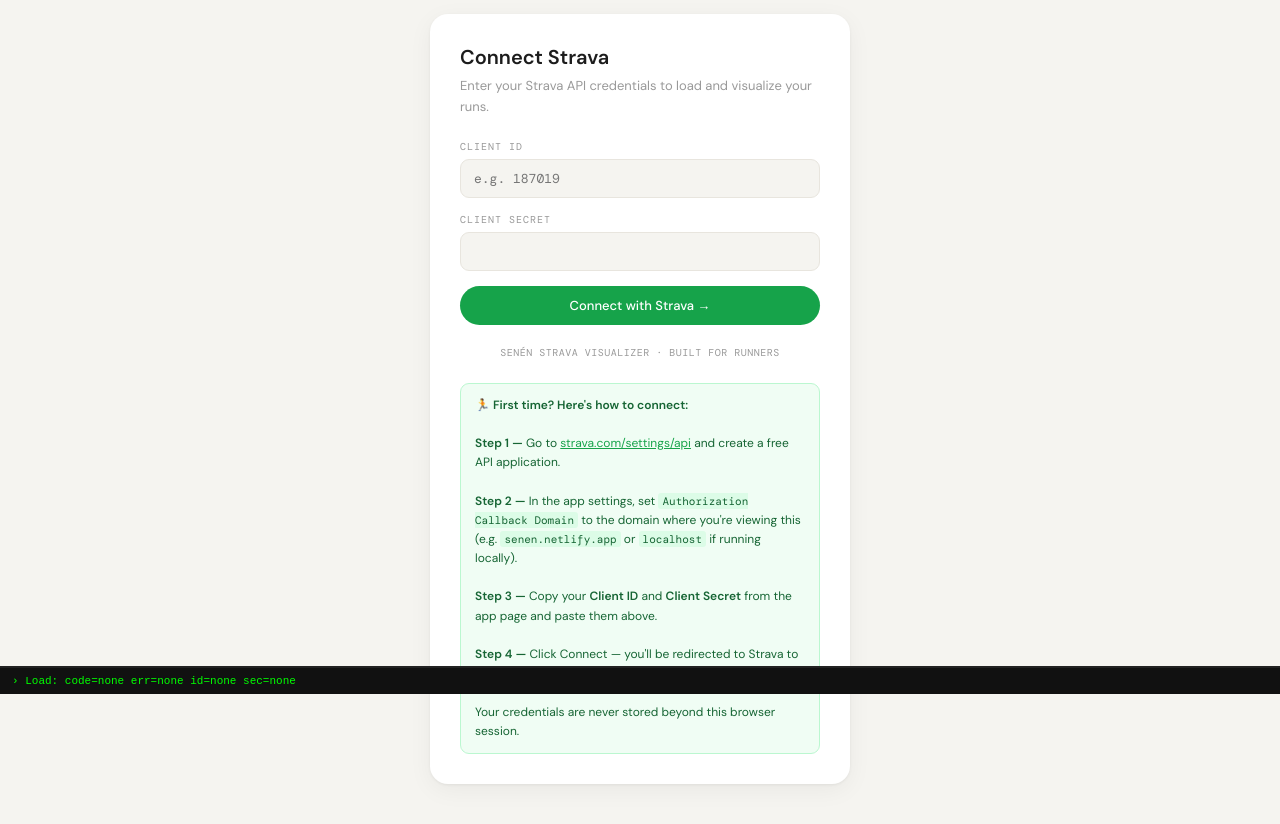
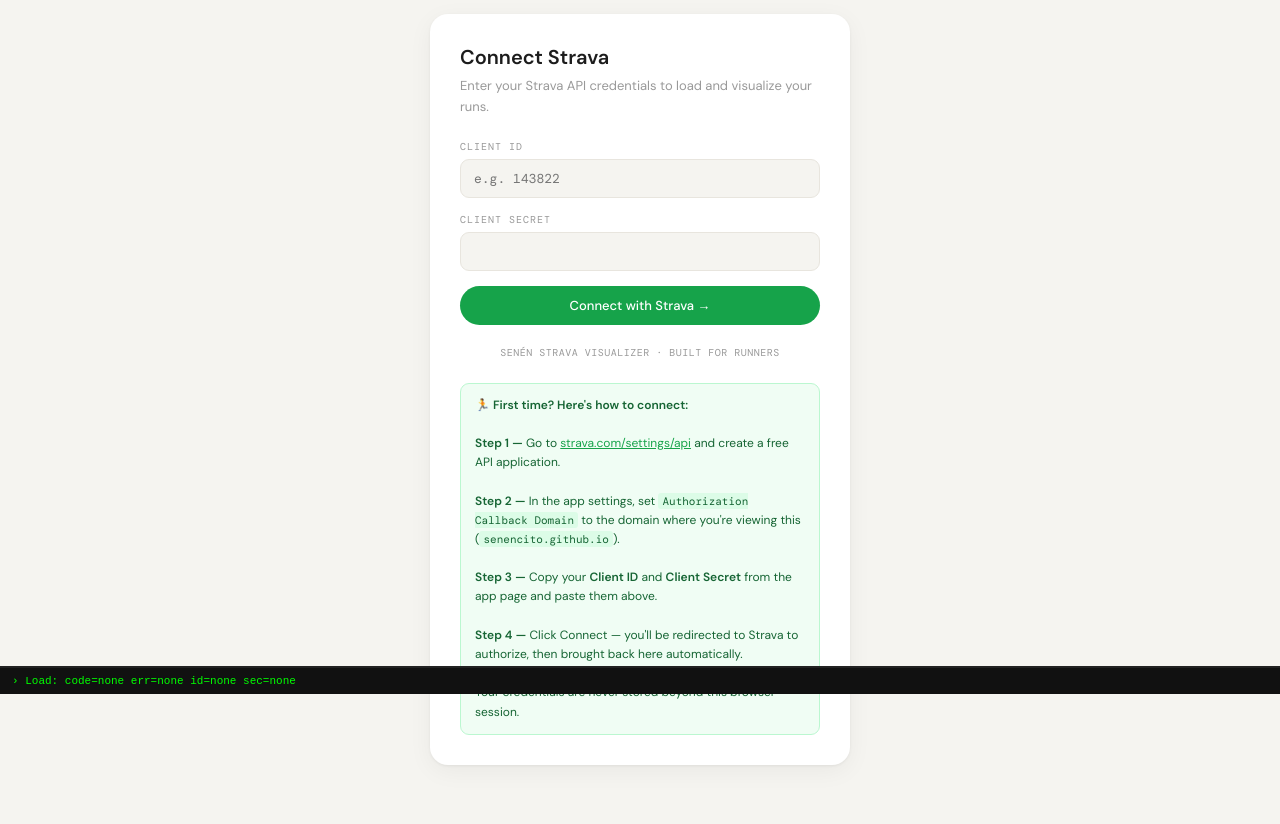
Before and after one commit to senencito/strava_visualizer, a plain HTML site: page index.html in a window 1280 px wide. Shown: the part 106-930 px from the top of the page. Drawn offline with nearby package versions, Linux system fonts and the light colour scheme; a web font is replaced by a local one.

Commit message:
Update index.html

```diff
--- a/index.html
+++ b/index.html
@@ -148,7 +148,7 @@
   <div class="card">
     <h2>Connect Strava</h2>
     <p>Enter your Strava API credentials to load and visualize your runs.</p>
-    <div class="field"><label>Client ID</label><input type="text" id="client-id" placeholder="e.g. 187019" autocomplete="off"></div>
+    <div class="field"><label>Client ID</label><input type="text" id="client-id" placeholder="e.g. 143822" autocomplete="off"></div>
     <div class="field"><label>Client Secret</label><input type="password" id="client-secret" autocomplete="off"></div>
     <button class="btn btn-primary btn-block" onclick="startOAuth()">Connect with Strava →</button>
     <div class="err" id="setup-err"></div>
@@ -156,7 +156,7 @@
     <div class="hint">
       <strong>🏃 First time? Here's how to connect:</strong><br><br>
       <strong>Step 1 —</strong> Go to <a href="https://www.strava.com/settings/api" target="_blank">strava.com/settings/api</a> and create a free API application.<br><br>
-      <strong>Step 2 —</strong> In the app settings, set <code>Authorization Callback Domain</code> to the domain where you're viewing this (e.g. <code>senen.netlify.app</code> or <code>localhost</code> if running locally).<br><br>
+      <strong>Step 2 —</strong> In the app settings, set <code>Authorization Callback Domain</code> to the domain where you're viewing this (<code>senencito.github.io</code>).<br><br>
       <strong>Step 3 —</strong> Copy your <strong>Client ID</strong> and <strong>Client Secret</strong> from the app page and paste them above.<br><br>
       <strong>Step 4 —</strong> Click Connect — you'll be redirected to Strava to authorize, then brought back here automatically.<br><br>
       Your credentials are never stored beyond this browser session.
```
